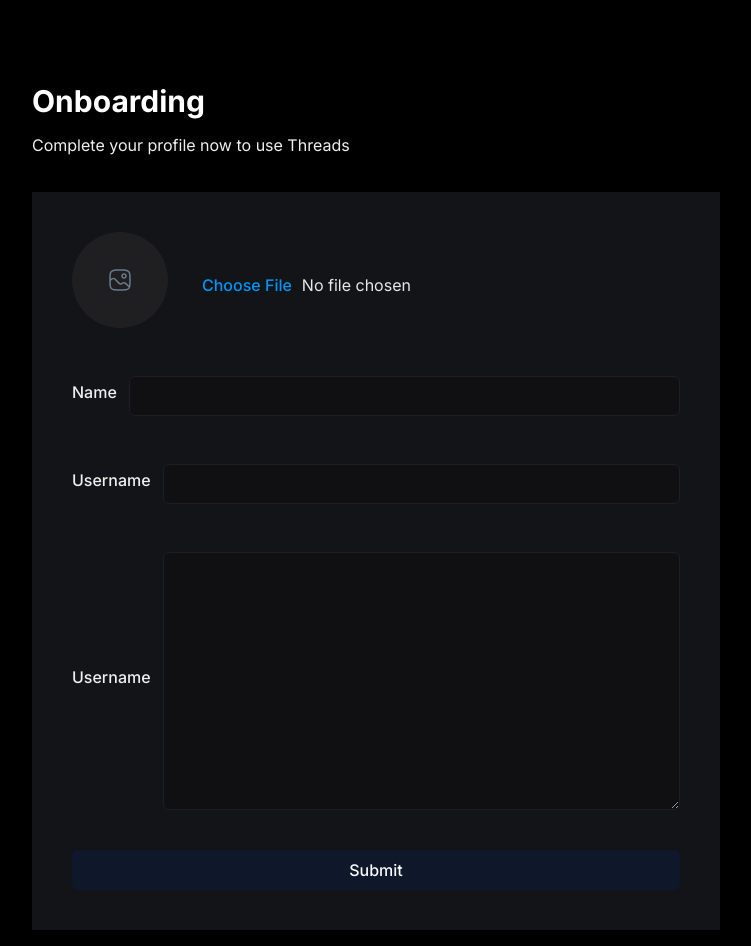
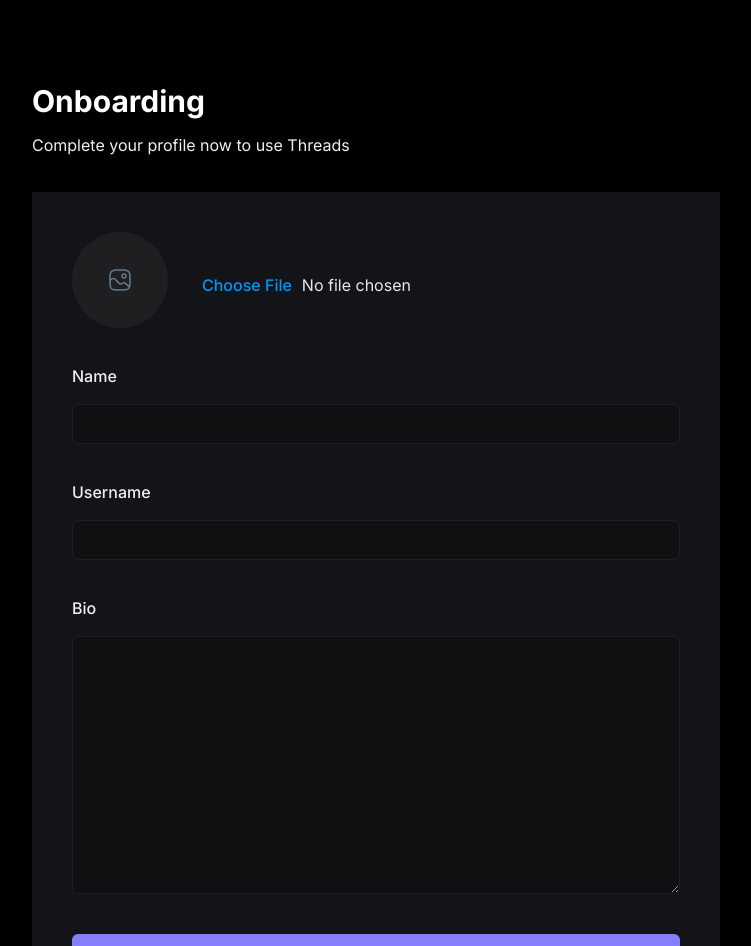
Before and after one commit to ERy03/threads, a Next.js app: page /onboarding in a window 1280 px wide. Shown: the top 946 px of the page, without its empty margins (264-1015 px from the left). Built offline with nearby package versions, Linux system fonts and the light colour scheme; no server answers.

Commit message:
fix: styling

```diff
--- a/components/forms/AccountProfile.tsx
+++ b/components/forms/AccountProfile.tsx
@@ -106,11 +106,11 @@
           control={form.control}
           name="name"
           render={({ field }) => (
-            <FormItem className="flex items-center gap-3 w-full">
+            <FormItem className="flex flex-col gap-3 w-full">
               <FormLabel className="text-base-semibold text-light-2">
                 Name
               </FormLabel>
-              <FormControl className="flex-1 text-base-semibold text-gray-200">
+              <FormControl>
                 <Input
                   type="text"
                   className="account-form_input no-focus"
@@ -126,11 +126,11 @@
           control={form.control}
           name="username"
           render={({ field }) => (
-            <FormItem className="flex items-center gap-3 w-full">
+            <FormItem className="flex flex-col gap-3 w-full">
               <FormLabel className="text-base-semibold text-light-2">
                 Username
               </FormLabel>
-              <FormControl className="flex-1 text-base-semibold text-gray-200">
+              <FormControl>
                 <Input
                   type="text"
                   className="account-form_input no-focus"
@@ -146,11 +146,11 @@
           control={form.control}
           name="bio"
           render={({ field }) => (
-            <FormItem className="flex items-center gap-3 w-full">
+            <FormItem className="flex flex-col gap-3 w-full">
               <FormLabel className="text-base-semibold text-light-2">
-                Username
+                Bio
               </FormLabel>
-              <FormControl className="flex-1 text-base-semibold text-gray-200">
+              <FormControl>
                 <Textarea
                   rows={10}
                   className="account-form_input no-focus"
@@ -161,7 +161,9 @@
           )}
         />
 
-        <Button type="submit">Submit</Button>
+        <Button type="submit" className="bg-primary-500">
+          Submit
+        </Button>
       </form>
     </Form>
   );
```
